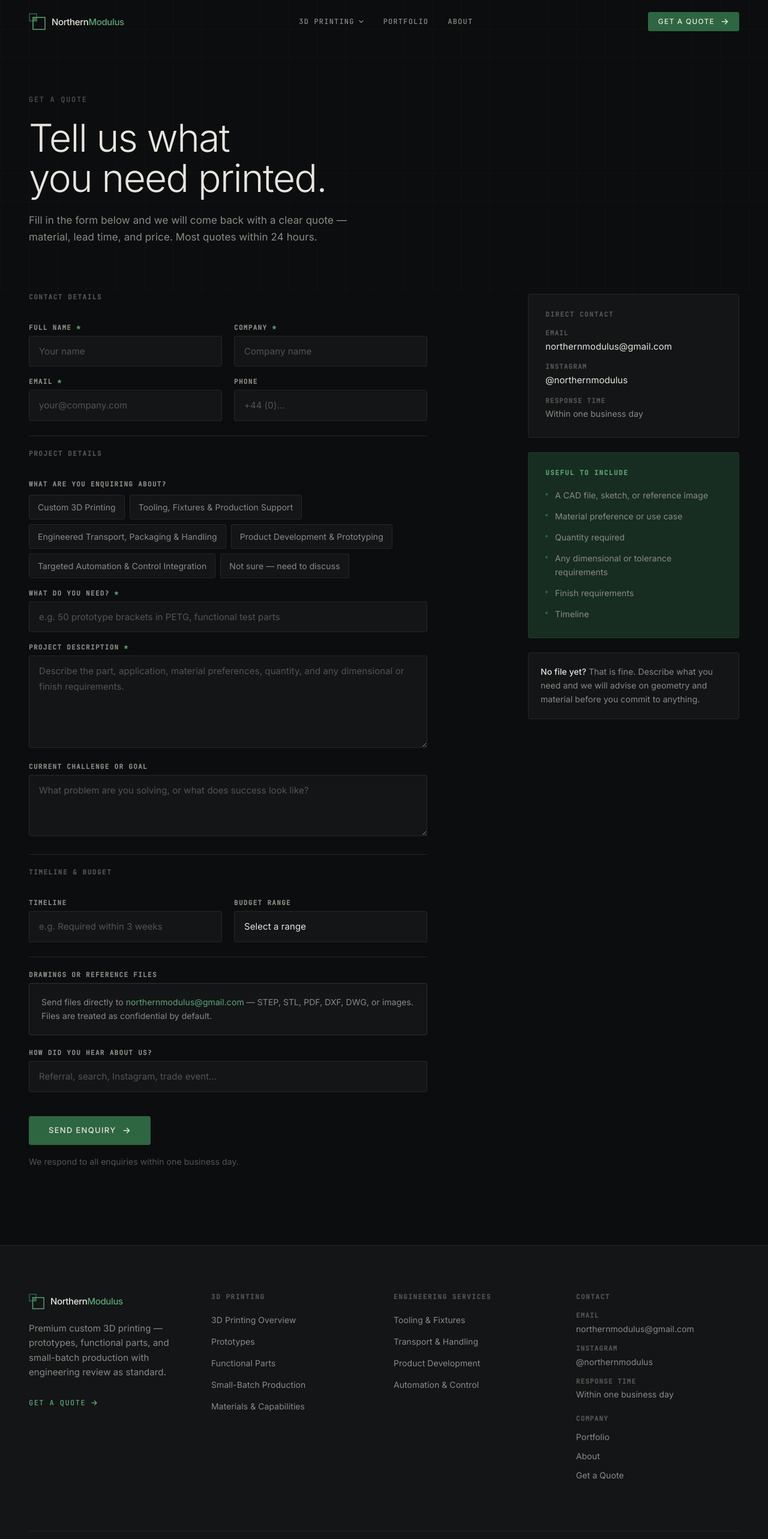
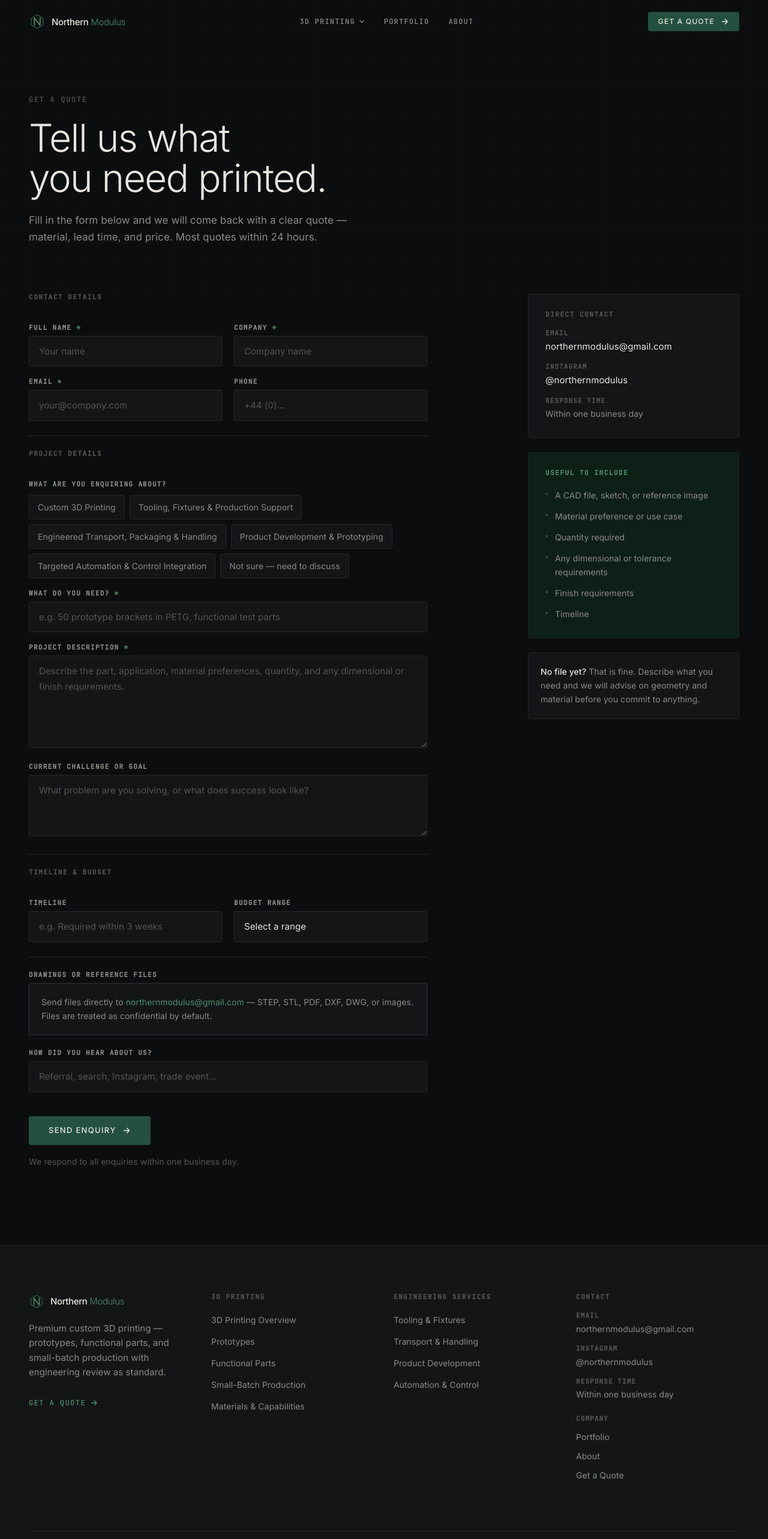
Before and after one commit to Kurlanders/northern-modulus, a Next.js app: page /contact in a window 1280 px wide. Shown: the top 2566 px of the page at 60% size. Built offline with nearby package versions, Linux system fonts and the light colour scheme.

Commit message:
Brand system update: hexagonal N logo, deep forest green palette

```diff
--- a/app/globals.css
+++ b/app/globals.css
@@ -10,8 +10,7 @@
   --nm-s3:          #222528;
   --nm-border:      #242729;
   --nm-border-mid:  #2E3236;
-  --nm-green:       #2E6642;
-  --nm-birch:       #C4B49A;
+  --nm-green:       #245040;
   --nm-text-p:      #E8E5DF;
   --nm-text-s:      #8C8A85;
   --nm-text-t:      #565450;
@@ -48,13 +47,13 @@
 
   /* Selection colour */
   ::selection {
-    background-color: rgb(46 102 66 / 0.35);
+    background-color: rgb(36 80 64 / 0.4);
     color: #E8E5DF;
   }
 
   /* Focus ring */
   :focus-visible {
-    outline: 2px solid rgb(94 165 117 / 0.6);
+    outline: 2px solid rgb(77 143 106 / 0.6);
     outline-offset: 3px;
     border-radius: 2px;
   }
@@ -104,7 +103,7 @@
 
   /* Text gradient green */
   .text-green-gradient {
-    background: linear-gradient(135deg, #5FA575 0%, #3D8055 100%);
+    background: linear-gradient(135deg, #4D8F6A 0%, #2D6349 100%);
     -webkit-background-clip: text;
     -webkit-text-fill-color: transparent;
     background-clip: text;
@@ -112,7 +111,7 @@
 
   /* Technical grid dot pattern */
   .dot-grid {
-    background-image: radial-gradient(circle, rgb(46 102 66 / 0.18) 1px, transparent 1px);
+    background-image: radial-gradient(circle, rgb(36 80 64 / 0.2) 1px, transparent 1px);
     background-size: 28px 28px;
   }
 
--- a/app/not-found.tsx
+++ b/app/not-found.tsx
@@ -17,8 +17,8 @@ export default function NotFound() {
           <div className="flex items-center justify-center gap-4 mb-12" aria-hidden="true">
             <div className="h-px w-16 bg-nm-border" />
             <svg width="48" height="48" viewBox="0 0 48 48" fill="none">
-              <rect x="4" y="4" width="18" height="18" stroke="#2E6642" strokeWidth="1.2" />
-              <rect x="14" y="14" width="30" height="30" stroke="#5FA575" strokeWidth="1.2" strokeDasharray="3 3" fill="none" />
+              <rect x="4" y="4" width="18" height="18" stroke="#245040" strokeWidth="1.2" />
+              <rect x="14" y="14" width="30" height="30" stroke="#4D8F6A" strokeWidth="1.2" strokeDasharray="3 3" fill="none" />
             </svg>
             <div className="h-px w-16 bg-nm-border" />
           </div>
--- a/app/process/page.tsx
+++ b/app/process/page.tsx
@@ -163,7 +163,7 @@ export default function ProcessPage() {
                       <div className="mt-5 flex items-center gap-3" aria-hidden="true">
                         <div className="w-4 h-px bg-nm-green-mid" />
                         <svg width="10" height="10" viewBox="0 0 10 10" fill="none">
-                          <path d="M1.5 5H8.5M5.5 2L8.5 5L5.5 8" stroke="#2E6642" strokeWidth="1.2" strokeLinecap="round" strokeLinejoin="round" />
+                          <path d="M1.5 5H8.5M5.5 2L8.5 5L5.5 8" stroke="#245040" strokeWidth="1.2" strokeLinecap="round" strokeLinejoin="round" />
                         </svg>
                         <span className="font-mono text-label-sm text-nm-text-t uppercase tracking-[0.1em]">
                           Next stage
--- a/app/projects/page.tsx
+++ b/app/projects/page.tsx
@@ -60,9 +60,9 @@ export default function ProjectsPage() {
                   <div className="absolute inset-0 dot-grid opacity-40" aria-hidden="true" />
                   <div className="absolute inset-0 flex items-center justify-center">
                     <svg width="48" height="48" viewBox="0 0 48 48" fill="none" aria-hidden="true">
-                      <rect x="4" y="4" width="18" height="18" stroke="#2E6642" strokeWidth="1.2" />
-                      <rect x="14" y="14" width="30" height="30" stroke="#5FA575" strokeWidth="1.2" fill="none" />
-                      <rect x="15" y="15" width="12" height="12" fill="#172D21" stroke="#2E6642" strokeWidth="1" />
+                      <rect x="4" y="4" width="18" height="18" stroke="#245040" strokeWidth="1.2" />
+                      <rect x="14" y="14" width="30" height="30" stroke="#4D8F6A" strokeWidth="1.2" fill="none" />
+                      <rect x="15" y="15" width="12" height="12" fill="#0E1F18" stroke="#245040" strokeWidth="1" />
                     </svg>
                   </div>
                   <div className="absolute inset-0 bg-nm-green-deep opacity-0 group-hover:opacity-50 transition-opacity duration-300" />
--- a/components/layout/Footer.tsx
+++ b/components/layout/Footer.tsx
@@ -31,13 +31,22 @@ export default function Footer() {
           {/* Brand column */}
           <div className="lg:col-span-3">
             <Link href="/" className="flex items-center gap-2.5 mb-5 group w-fit">
-              <svg width="26" height="26" viewBox="0 0 28 28" fill="none" aria-hidden="true">
-                <rect x="1" y="1" width="12" height="12" stroke="#2E6642" strokeWidth="1.5" />
-                <rect x="7" y="7" width="20" height="20" stroke="#5FA575" strokeWidth="1.5" fill="none" />
-                <rect x="8" y="8" width="6" height="6" fill="#2E6642" />
+              <svg width="26" height="26" viewBox="0 0 32 32" fill="none" aria-hidden="true">
+                <path
+                  d="M 16 3 L 27.26 9.5 L 27.26 22.5 L 16 29 L 4.74 22.5 L 4.74 9.5 Z"
+                  stroke="#2D6349"
+                  strokeWidth="1.4"
+                />
+                <path
+                  d="M 10.5 9 L 10.5 23 M 21.5 9 L 21.5 23 M 10.5 9 L 21.5 23"
+                  stroke="#4D8F6A"
+                  strokeWidth="2"
+                  strokeLinecap="round"
+                  strokeLinejoin="round"
+                />
               </svg>
               <span className="font-sans font-medium text-nm-text-p tracking-tight text-[0.9375rem]">
-                Northern<span className="text-nm-green-text">Modulus</span>
+                Northern<span className="text-nm-green-text font-light"> Modulus</span>
               </span>
             </Link>
             <p className="text-body-md text-nm-text-s leading-relaxed max-w-xs mb-6">
--- a/components/layout/Header.tsx
+++ b/components/layout/Header.tsx
@@ -75,17 +75,26 @@ export default function Header() {
               <svg
                 width="28"
                 height="28"
-                viewBox="0 0 28 28"
+                viewBox="0 0 32 32"
                 fill="none"
                 aria-hidden="true"
                 className="flex-shrink-0"
               >
-                <rect x="1" y="1" width="12" height="12" stroke="#2E6642" strokeWidth="1.5" />
-                <rect x="7" y="7" width="20" height="20" stroke="#5FA575" strokeWidth="1.5" fill="none" />
-                <rect x="8" y="8" width="6" height="6" fill="#2E6642" />
+                <path
+                  d="M 16 3 L 27.26 9.5 L 27.26 22.5 L 16 29 L 4.74 22.5 L 4.74 9.5 Z"
+                  stroke="#2D6349"
+                  strokeWidth="1.4"
+                />
+                <path
+                  d="M 10.5 9 L 10.5 23 M 21.5 9 L 21.5 23 M 10.5 9 L 21.5 23"
+                  stroke="#4D8F6A"
+                  strokeWidth="2"
+                  strokeLinecap="round"
+                  strokeLinejoin="round"
+                />
               </svg>
               <span className="font-sans font-medium text-nm-text-p tracking-tight text-[0.9375rem] leading-none">
-                Northern<span className="text-nm-green-text">Modulus</span>
+                Northern<span className="text-nm-green-text font-light"> Modulus</span>
               </span>
             </Link>
 
--- a/components/sections/ContactForm.tsx
+++ b/components/sections/ContactForm.tsx
@@ -80,7 +80,7 @@ export default function ContactForm() {
         {/* Success icon */}
         <div className="w-12 h-12 rounded-full bg-nm-green-deep border border-nm-green-mid flex items-center justify-center flex-shrink-0">
           <svg width="20" height="20" viewBox="0 0 20 20" fill="none" aria-hidden="true">
-            <path d="M4 10L8 14L16 6" stroke="#5FA575" strokeWidth="1.8" strokeLinecap="round" strokeLinejoin="round" />
+            <path d="M4 10L8 14L16 6" stroke="#4D8F6A" strokeWidth="1.8" strokeLinecap="round" strokeLinejoin="round" />
           </svg>
         </div>
         <div>
--- a/components/sections/ProjectsGrid.tsx
+++ b/components/sections/ProjectsGrid.tsx
@@ -36,9 +36,9 @@ export default function ProjectsGrid() {
                 <div className="absolute inset-0 flex items-center justify-center">
                   <div className="flex flex-col items-center gap-3">
                     <svg width="40" height="40" viewBox="0 0 40 40" fill="none" aria-hidden="true">
-                      <rect x="4" y="4" width="14" height="14" stroke="#2E6642" strokeWidth="1.2" />
-                      <rect x="12" y="12" width="24" height="24" stroke="#5FA575" strokeWidth="1.2" fill="none" />
-                      <rect x="13" y="13" width="10" height="10" fill="#172D21" stroke="#2E6642" strokeWidth="1" />
+                      <rect x="4" y="4" width="14" height="14" stroke="#245040" strokeWidth="1.2" />
+                      <rect x="12" y="12" width="24" height="24" stroke="#4D8F6A" strokeWidth="1.2" fill="none" />
+                      <rect x="13" y="13" width="10" height="10" fill="#0E1F18" stroke="#245040" strokeWidth="1" />
                     </svg>
                     <span className="font-mono text-label-sm text-nm-text-t uppercase tracking-[0.12em]">
                       {project.category}
--- a/tailwind.config.ts
+++ b/tailwind.config.ts
@@ -19,17 +19,13 @@ const config: Config = {
           border: '#242729',
           'border-mid': '#2E3236',
           'border-light': '#383C40',
-          // Green system
-          'green-deep': '#172D21',
-          'green-mid': '#1F3D2C',
-          'green-accent': '#2E6642',
-          'green-bright': '#3D8055',
-          'green-text': '#5FA575',
-          'green-dim': '#4A7A5E',
-          // Warm birch accent
-          birch: '#C4B49A',
-          'birch-dim': '#8A7D6A',
-          'birch-faint': '#35302A',
+          // Green system — aligned with Northern Modulus logo (deep forest green)
+          'green-deep': '#0E1F18',
+          'green-mid': '#162B1F',
+          'green-accent': '#245040',
+          'green-bright': '#2D6349',
+          'green-text': '#4D8F6A',
+          'green-dim': '#3A6B53',
           // Text hierarchy
           'text-p': '#E8E5DF',
           'text-s': '#8C8A85',
```
Also changed, not shown: components/sections/HeroSection.tsx (+5 -5 lines), components/templates/SolutionPageTemplate.tsx (+4 -4 lines), public/favicon.svg.
